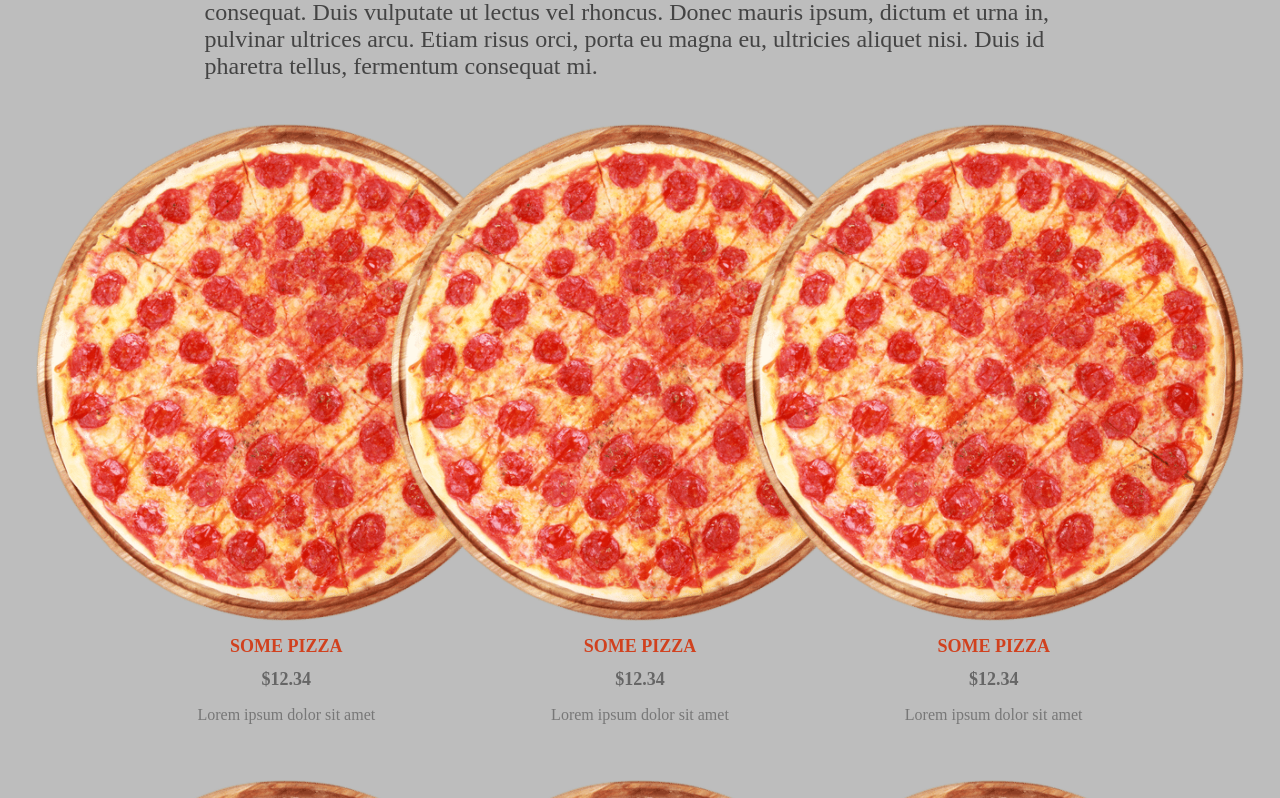
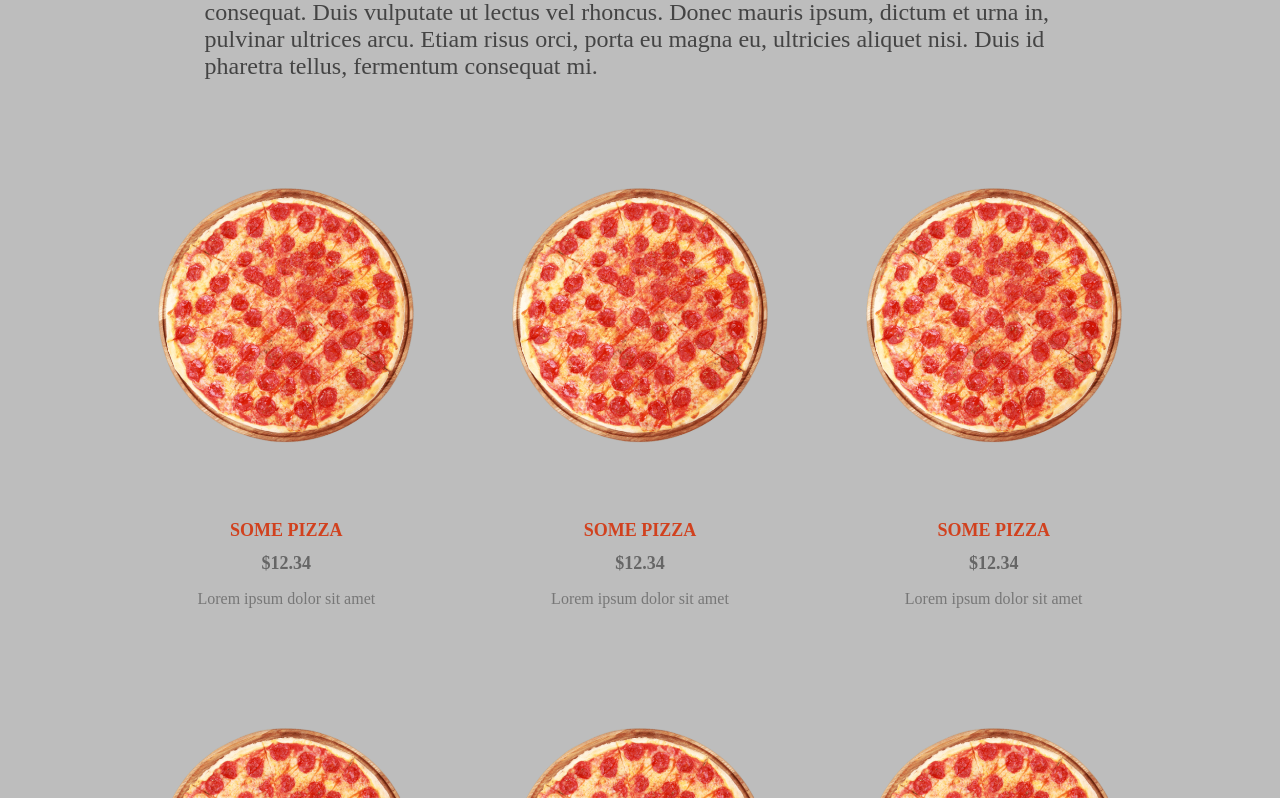
Before and after one commit to bengoh815/pizzaRestaurant, a Next.js app in the folder pizzarestaurant/: page / in a window 1280 px wide. Shown: the part 1122-1920 px from the top of the page. Built offline with nearby package versions, Linux system fonts and the light colour scheme.

Commit message:
Fixed bug
Forgot to upload it yesterday

```diff
--- a/pizzarestaurant/components/PizzaCard.jsx
+++ b/pizzarestaurant/components/PizzaCard.jsx
@@ -4,7 +4,9 @@ import Image from 'next/image';
 export default function PizzaCard() {
     return (
         <div className={styles.container}>
-            <Image src='/img/pizza.png' alt="" width="500" height="500" />
+            <div className={styles.imageContainer}>
+                <Image src='/img/pizza.png' alt="" fill style={{objectFit:"contain"}} />
+            </div>
             <h1 className={styles.title}>SOME PIZZA</h1>
             <span className={styles.price}>$12.34</span>
             <p className={styles.description}>Lorem ipsum dolor sit amet</p>
--- a/pizzarestaurant/styles/PizzaCard.module.css
+++ b/pizzarestaurant/styles/PizzaCard.module.css
@@ -24,3 +24,9 @@
     text-align: center;
     color: #777;
 }
+
+.imageContainer {
+    width: 20vw;
+    height: 30vw;
+    position: relative;
+}
```
